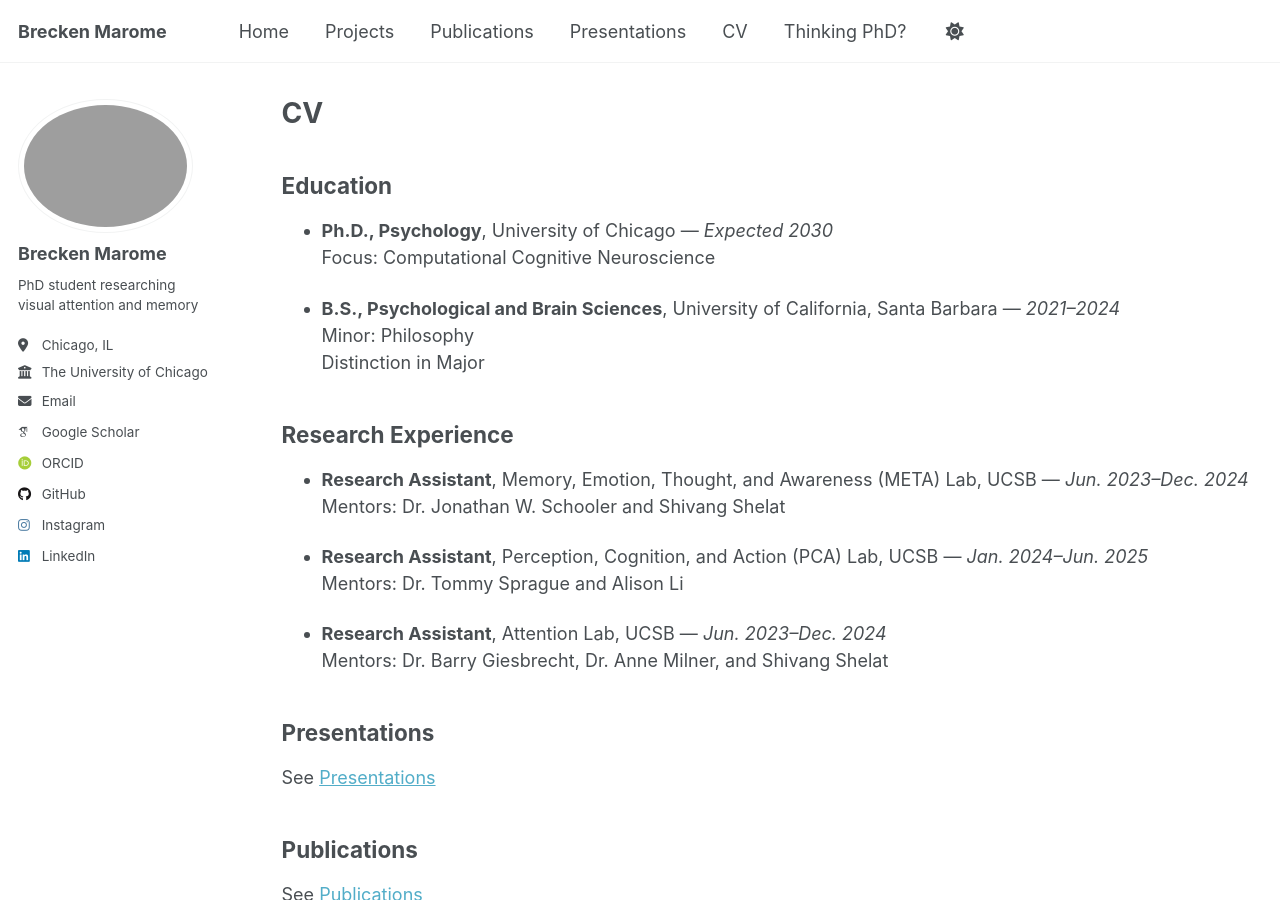
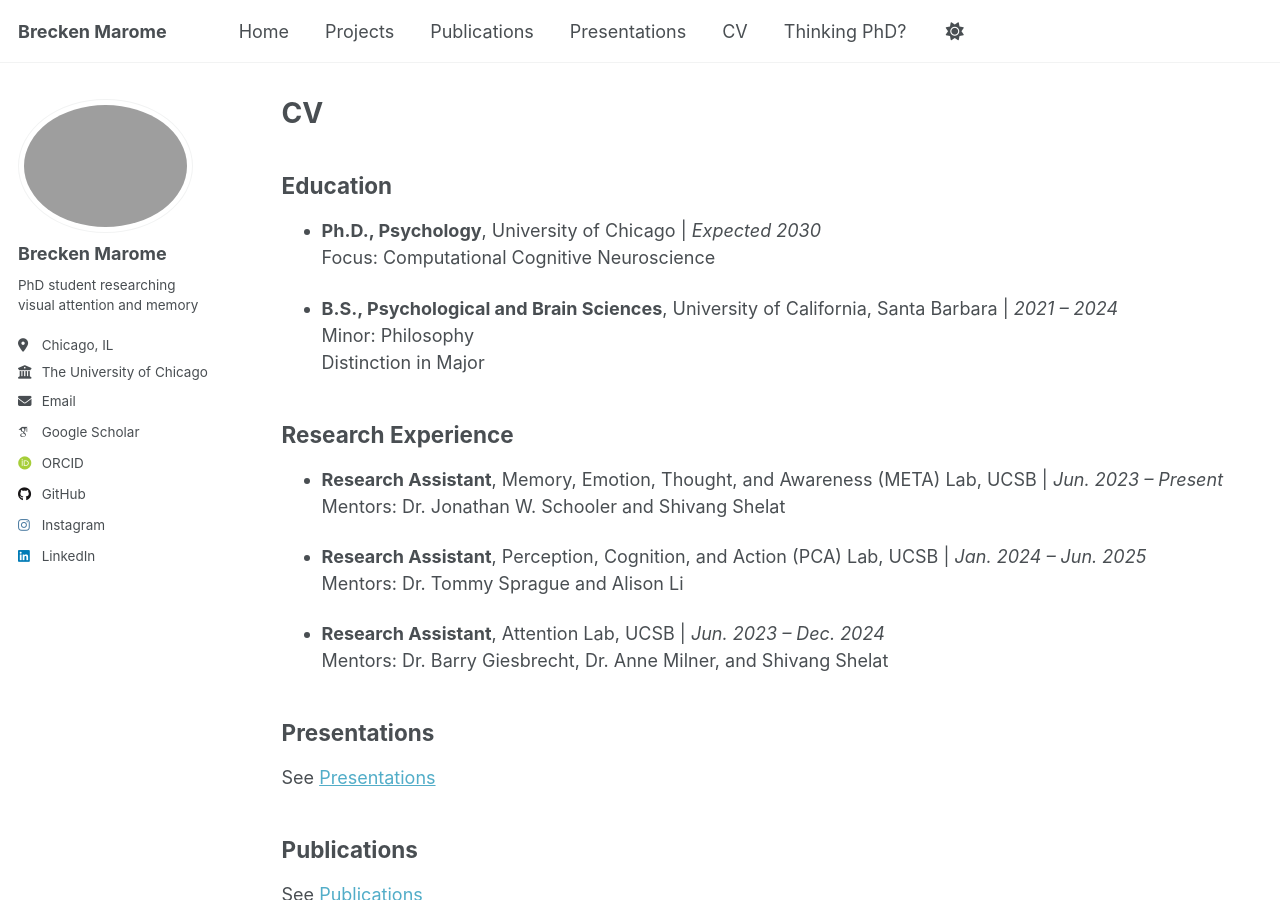
Before and after one commit to btmarome/btmarome.github.io, a Jekyll site: the page built from _pages/cv.md, in a window 1280 px wide and 900 px high. Built offline with Jekyll 4.4.1, drawn with Linux system fonts in a browser that asks for light colours; some web fonts are replaced; a script that is not in the unit is left out.

Commit message:
Update cv.md

```diff
--- a/_pages/cv.md
+++ b/_pages/cv.md
@@ -11,22 +11,22 @@ redirect_from:
 
 ## Education
 
-* **Ph.D., Psychology**, University of Chicago — *Expected 2030*
+* **Ph.D., Psychology**, University of Chicago | *Expected 2030*
   Focus: Computational Cognitive Neuroscience
 
-* **B.S., Psychological and Brain Sciences**, University of California, Santa Barbara — *2021–2024*
+* **B.S., Psychological and Brain Sciences**, University of California, Santa Barbara | *2021 – 2024*
   Minor: Philosophy
   Distinction in Major
 
 ## Research Experience
 
-* **Research Assistant**, Memory, Emotion, Thought, and Awareness (META) Lab, UCSB — *Jun. 2023–Dec. 2024*
+* **Research Assistant**, Memory, Emotion, Thought, and Awareness (META) Lab, UCSB | *Jun. 2023 – Present*
   Mentors: Dr. Jonathan W. Schooler and Shivang Shelat
 
-* **Research Assistant**, Perception, Cognition, and Action (PCA) Lab, UCSB — *Jan. 2024–Jun. 2025*
+* **Research Assistant**, Perception, Cognition, and Action (PCA) Lab, UCSB | *Jan. 2024 – Jun. 2025*
   Mentors: Dr. Tommy Sprague and Alison Li
 
-* **Research Assistant**, Attention Lab, UCSB — *Jun. 2023–Dec. 2024*
+* **Research Assistant**, Attention Lab, UCSB | *Jun. 2023 – Dec. 2024*
   Mentors: Dr. Barry Giesbrecht, Dr. Anne Milner, and Shivang Shelat
 
 ## Presentations
```
